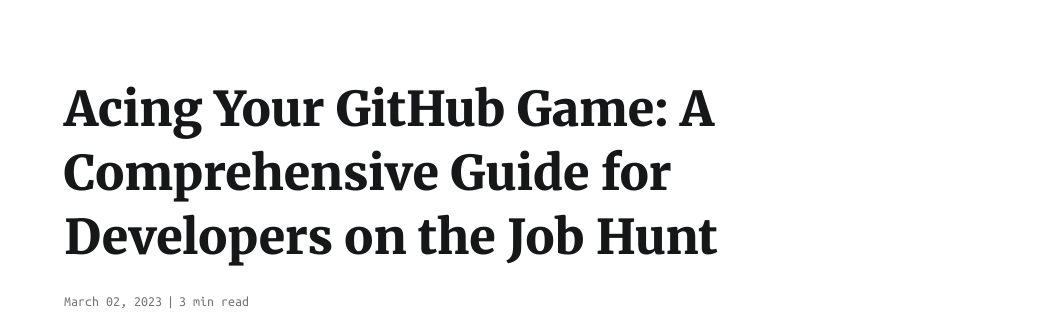
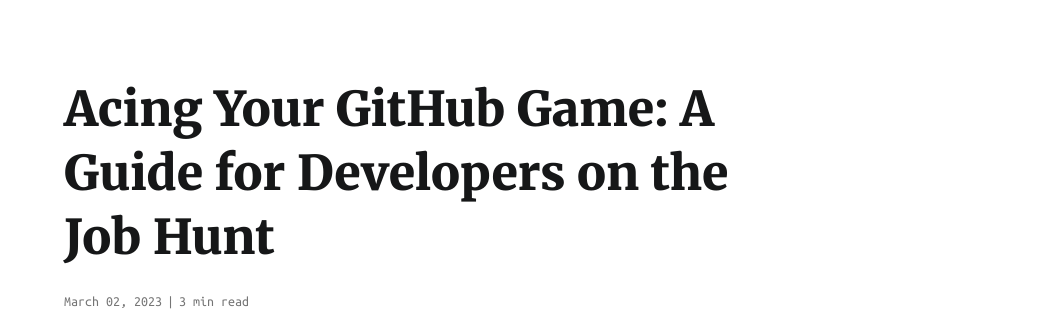
Before and after one commit to p3yman/peyman.me-gatsby, a Gatsby site: page /blog/acing-your-github-game-a-comprehensive-guide-for-developers-on-the-job-hunt in a window 1280 px wide. Shown: the part 112-448 px from the top of the page, without its empty margins (231-1280 px from the left). Built offline with nearby package versions, Linux system fonts and the light colour scheme; Gatsby itself is replaced by a stand-in of ours.

Commit message:
Change the title

```diff
--- a/src/blog/acing-your-github-game-a-comprehensive-guide-for-developers-on-the-job-hunt/acing-your-github-game-a-comprehensive-guide-for-developers-on-the-job-hunt.md
+++ b/src/blog/acing-your-github-game-a-comprehensive-guide-for-developers-on-the-job-hunt/acing-your-github-game-a-comprehensive-guide-for-developers-on-the-job-hunt.md
@@ -1,5 +1,5 @@
 ---
-title: "Acing Your GitHub Game: A Comprehensive Guide for Developers on the Job Hunt"
+title: "Acing Your GitHub Game: A Guide for Developers on the Job Hunt"
 date: 2023-03-02
 description: Discover how to optimize your GitHub profile for job hunting success with this comprehensive guide. Learn the best practices for showcasing your work, contributing to open-source projects, and highlighting your skills to impress potential employers.
 tags: GitHub, Developers, Job Hunt, Open-source, Profile Optimization, Software Development, Programming, Coding, Repositories, Career Advice, Technical Skills, Soft Skills, README, Networking, Portfolio
```
